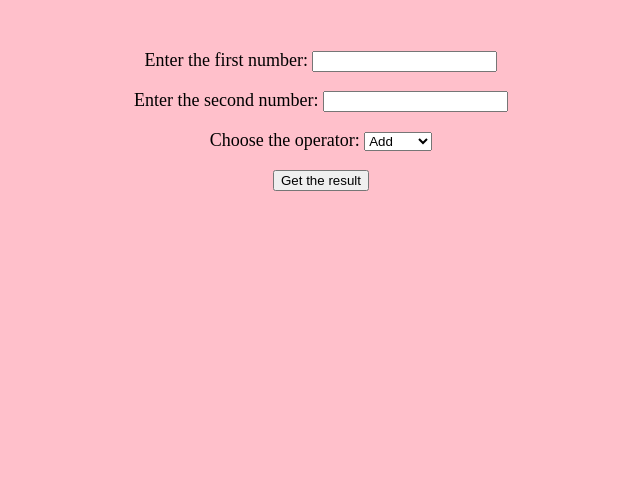
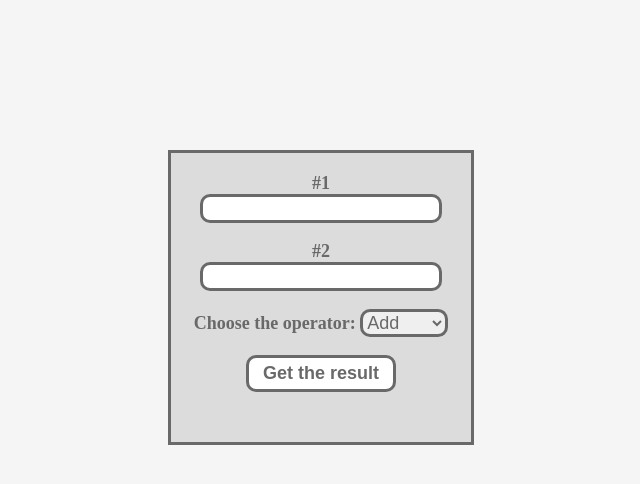
Before and after one commit to AnnaKosenko20/Calculator-JS, a plain HTML site: page index.html in a window 1280 px wide. Shown: the whole page, without its empty margins (319-959 px from the left). Drawn offline with Linux system fonts and the light colour scheme.

Commit message:
add styles

```diff
--- a/index.html
+++ b/index.html
@@ -6,9 +6,10 @@
   <link rel="stylesheet" href="style.css">
 </head>
 <body>
+  <div class="calculator">
   <form>
-  	<p>Enter the first number: <input type="text" id="value1"></p>
-  	<p>Enter the second number: <input type="text" id="value2"></p>
+  	<p>#1 <input type="text" id="value1"></p>
+  	<p>#2 <input type="text" id="value2"></p>
   	<p>Choose the operator:
   	<select id="operator">
   		<option value="add">Add</option>
@@ -20,5 +21,6 @@
   </form>
   <div id="result"></div>
 </body>
+</div>
 <script src="app.js"></script>
 </html>
--- a/style.css
+++ b/style.css
@@ -1,13 +1,52 @@
 body {
-	background: pink;
+	background: #F5F5F5;
 	font-size: 18px;
+	color: #696969;
+	font-weight: bold;
+
+}
+.calculator {
+	width: 300px;
+	margin: 0 auto;
+	border: 3px solid #696969;
+	margin-top: 150px;
+	background: #DCDCDC;
 }
 form {
 	text-align: center;
-	margin-top: 50px;
+	margin: 20px;
 	display: block;
+}
+input {
+	border: 3px solid #696969;
+	border-radius: 10px;
+	font-size: 18px;
+	color: #696969;
+	text-align: center;
 }
 #result {
 	text-align: center;
+	padding: 15px;
+	font-size: 18px;
+	color: #696969;
+}
+button {
+	width: 150px;
+	background-color: white;
+	font-size: 18px;
+	border-radius: 10px;
+	padding: 5px;
+	border: 3px solid #696969;
+	color: #696969;
 	font-weight: bold;
 }
+select {
+	border: 3px solid #696969;
+	border-radius: 10px;
+	font-size: 18px;
+	color: #696969;
+}
+option {
+	font-size: 18px;
+	color: #696969;
+}
```
Also changed, not shown: app.js (line endings or trailing spaces).
